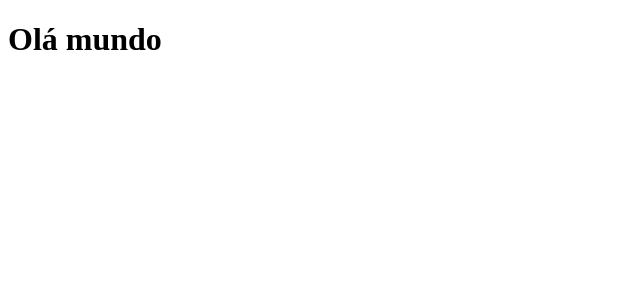
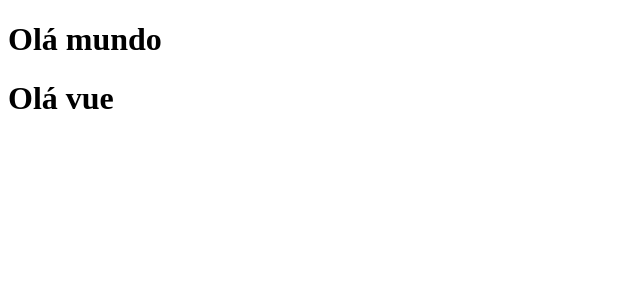
Before and after one commit to Edivansanto5/Basico-de-Vue03, a Vue app: page / in a window 1280 px wide. Shown: the top 300 px of the page, without its empty margins (0-640 px from the left). Built offline with nearby package versions, Linux system fonts and the light colour scheme.

Commit message:
criando e importando um componente

```diff
--- a/src/App.vue
+++ b/src/App.vue
@@ -1,9 +1,16 @@
 <template>
-  <h1>Olá mundo</h1>
+  <div>
+    <h1>Olá mundo</h1>
+    <PrimeiroComponenteVue />
+  </div>
 </template>
 
 <script>
+import PrimeiroComponenteVue from './components/PrimeiroComponente.vue';
 export default {
-  name:'App'
+    name: "App",
+    components: {
+      PrimeiroComponenteVue
+    }
 }
 </script>
--- a/src/components/PrimeiroComponente.vue
+++ b/src/components/PrimeiroComponente.vue
@@ -1,9 +1,9 @@
 <template>
-    <h1>Meu nome é {{nome}}</h1>
+    <h1>Olá vue</h1>
 </template>
 
 <script>
 export default {
-    name: 'App'
+    name: 'PrimeiroComponente'
 }
 </script>
```
